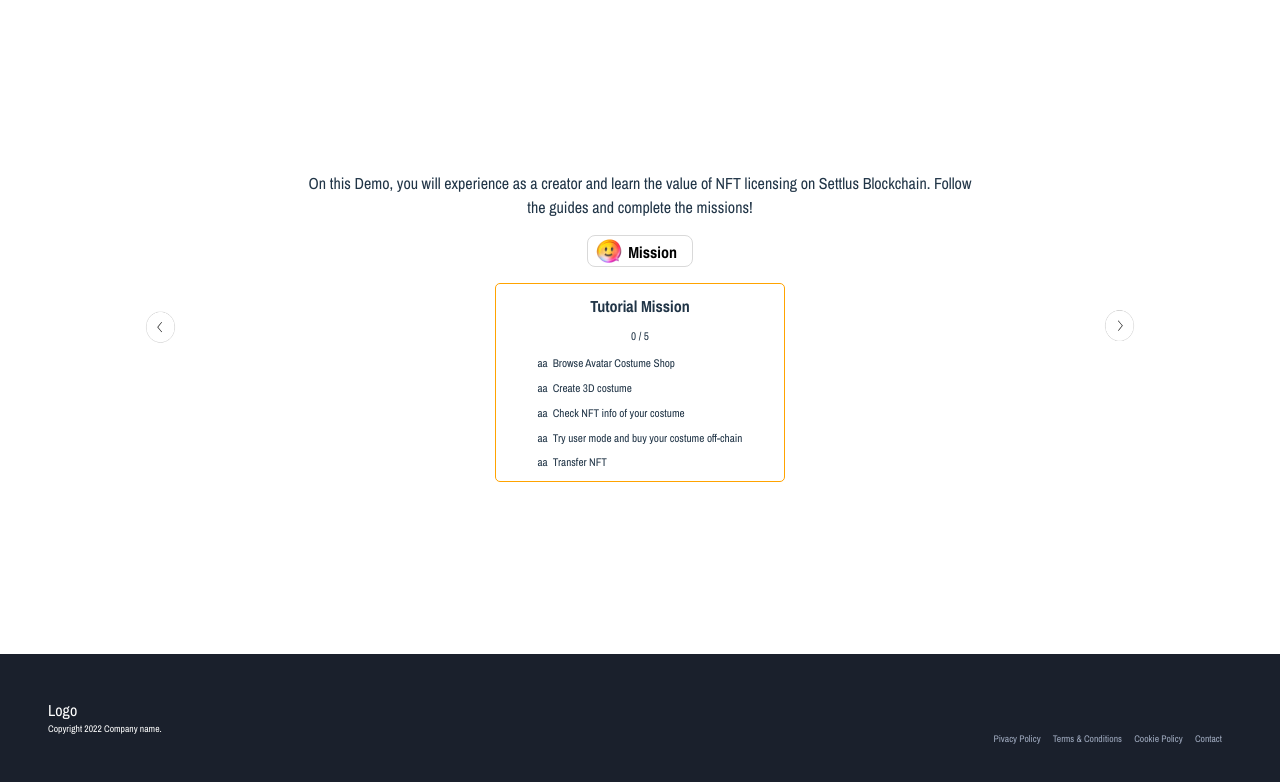
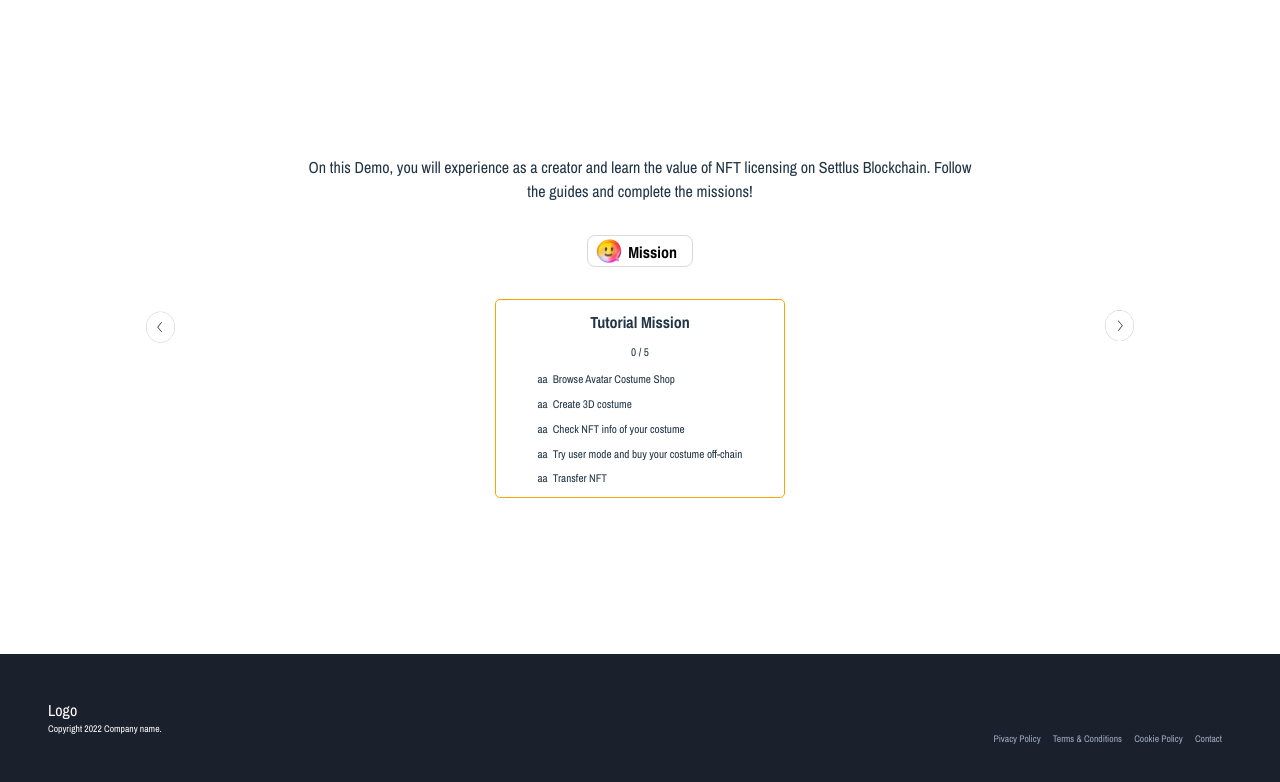
Before and after one commit to settlus/tenant-demo, a React (Vite) app: page /intro in a window 1280 px wide. Both pictures are taken after a click on the button "ENTER Avatar Costume Shop". Shown: the top 782 px of the page. Built offline with nearby package versions, Linux system fonts and the light colour scheme.

Commit message:
🌈 Fix styling

```diff
--- a/src/pages/main/DemoIntro/DemoIntro.module.scss
+++ b/src/pages/main/DemoIntro/DemoIntro.module.scss
@@ -2,6 +2,7 @@
 
 .pos{
   @include n.pos;
+  align-items: center;
 }
 
 .intro{
@@ -9,7 +10,7 @@
   display: flex;
   align-items: center;
   flex-direction: column;
-  gap: 1rem;
+  gap: 2rem;
   justify-content: center;
   margin: auto;
 }
--- a/src/shared/Dashboard/UserModal/UserModal.module.scss
+++ b/src/shared/Dashboard/UserModal/UserModal.module.scss
@@ -5,8 +5,8 @@ $theme-color: #FFA300;
   position: absolute;
   z-index: 3000;
   background: white;
-  height: 32%;
-  width: 20%;
+  height: 14rem;
+  width: 11.7rem;
   display: flex;
   flex-direction: column;
   border: 2px solid $theme-color;
```
